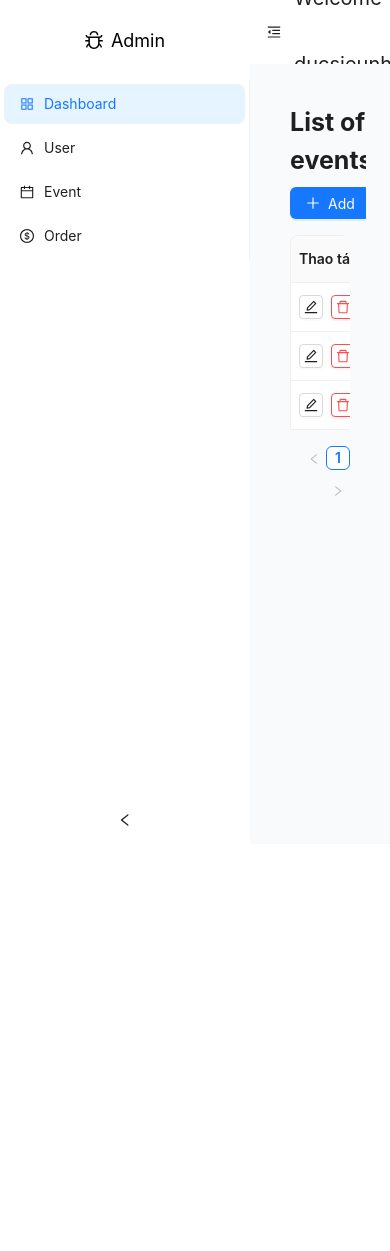
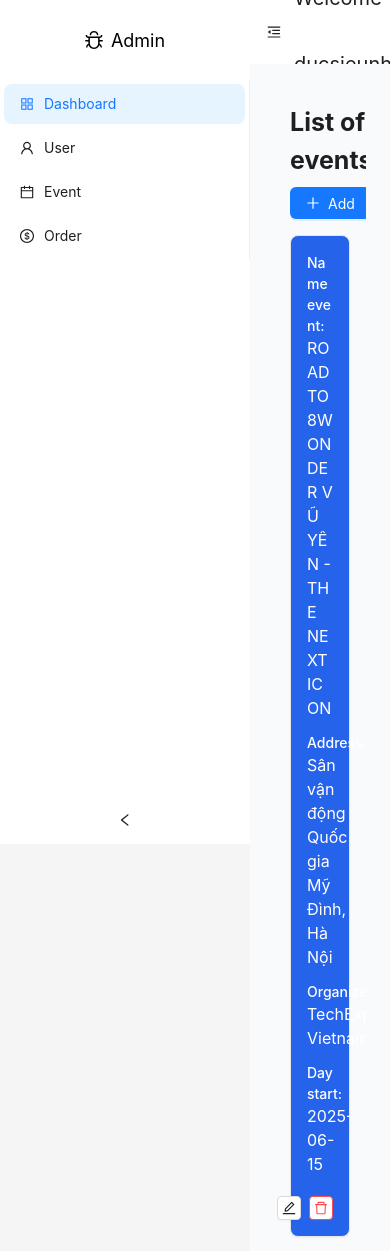
Before and after one commit to What57-ph/IWS_FinalProject, a React app: page /admin/event in a window 390 px wide. Shown: the top 1251 px of the page. Before the commit the page ends 844 px from the top, so only its background shows below. Built offline with nearby package versions, Linux system fonts and the light colour scheme; the HTML template or start-up script is replaced by a standard one.

Commit message:
add card for event

```diff
--- a/src/pages/admin/event.jsx
+++ b/src/pages/admin/event.jsx
@@ -1,5 +1,5 @@
 import { DeleteOutlined, EditOutlined, InfoCircleOutlined, PlusOutlined, UploadOutlined } from "@ant-design/icons";
-import { Button, DatePicker, Form, Image, Input, message, Modal, Popconfirm, Select, Space, Table, Upload } from "antd";
+import { Button, DatePicker, Form, Grid, Image, Input, message, Modal, Popconfirm, Select, Space, Table, Upload } from "antd";
 import dayjs from "dayjs";
 import { useState } from "react";
 import EventModal from "../../components/admin/event/EventModal";
@@ -14,6 +14,12 @@ const EventPage = () => {
 
   const events = sampleData.events;
   console.log(events);
+
+
+  const { useBreakpoint } = Grid;
+  const screens = useBreakpoint();
+  const isMobile = !screens.md;
+
   const columns = [
     {
       title: 'STT',
@@ -29,8 +35,8 @@ const EventPage = () => {
     },
     {
       title: 'Address',
-      dataIndex: 'address',
-      key: 'address',
+      dataIndex: 'location',
+      key: 'location',
       responsive: ['md']
     },
     {
@@ -94,6 +100,37 @@ const EventPage = () => {
     setOpenDetail(false);
   }
 
+
+  const mobileRowRender = (record) => (
+    <div className="p-4 mb-4 border rounded-lg shadow-sm bg-blue-600 text-white">
+      <div className="grid grid-cols-1 gap-3"> {/* Đổi thành 1 cột */}
+        <div>
+          <div className="text-sm font-medium break-words whitespace-normal">Name event: </div>
+          <div className="text-base break-all">{record.name}</div>
+        </div>
+        <div>
+          <div className="text-sm font-medium ">Address: </div>
+          <div className="text-base">{record.location}</div>
+        </div>
+        <div>
+          <div className="text-sm font-medium ">Organizer: </div>
+          <div className="text-base">{record.organizer}</div>
+        </div>
+        <div>
+          <div className="text-sm font-medium ">Day start: </div>
+          <div className="text-base">{record.date}</div>
+        </div>
+        <div className="flex justify-end mt-2"> {/* Bỏ col-span-2 */}
+          <Space>
+            <Button icon={<EditOutlined />} size="small" />
+            <Button icon={<DeleteOutlined />} danger size="small" />
+          </Space>
+        </div>
+      </div>
+    </div>
+  );
+
+
   return (
     <div className="p-4 max-w-full overflow-auto">
       <div className="flex justify-between mb-4 flex-wrap gap-2">
@@ -104,9 +141,19 @@ const EventPage = () => {
         </Button>
       </div>
 
-      <Table dataSource={events} columns={columns} rowKey="id"
-        bordered scroll={{ x: true }} size="middle" />
+      {isMobile ? (
+        <div className="space-y-3">
+          {events.map((user) => (
+            <div key={user.id}>{mobileRowRender(user)}</div>
+          ))}
+        </div>
+      ) : (
 
+        <Table dataSource={events} columns={columns} rowKey="id"
+          bordered scroll={{ x: true }} size="middle" />
+
+      )
+      }
       <EventModal form={form} openModal={openModal} setOpenModal={setOpenModal} handleSubmit={handleSubmit} initialValues={form.getFieldValue()} />
 
       <EventDetailModal
--- a/src/pages/admin/user.jsx
+++ b/src/pages/admin/user.jsx
@@ -108,8 +108,8 @@ const UserPage = () => {
     <div className="p-4 mb-4 border rounded-lg shadow-sm bg-blue-600 text-white">
       <div className="grid grid-cols-1 gap-3"> {/* Đổi thành 1 cột */}
         <div>
-          <div className="text-sm font-medium ">Email</div>
-          <div className="text-base">{record.email}</div>
+          <div className="text-sm font-medium break-words whitespace-normal">Email</div>
+          <div className="text-base break-all">{record.email}</div>
         </div>
         <div>
           <div className="text-sm font-medium ">Phone</div>
```
